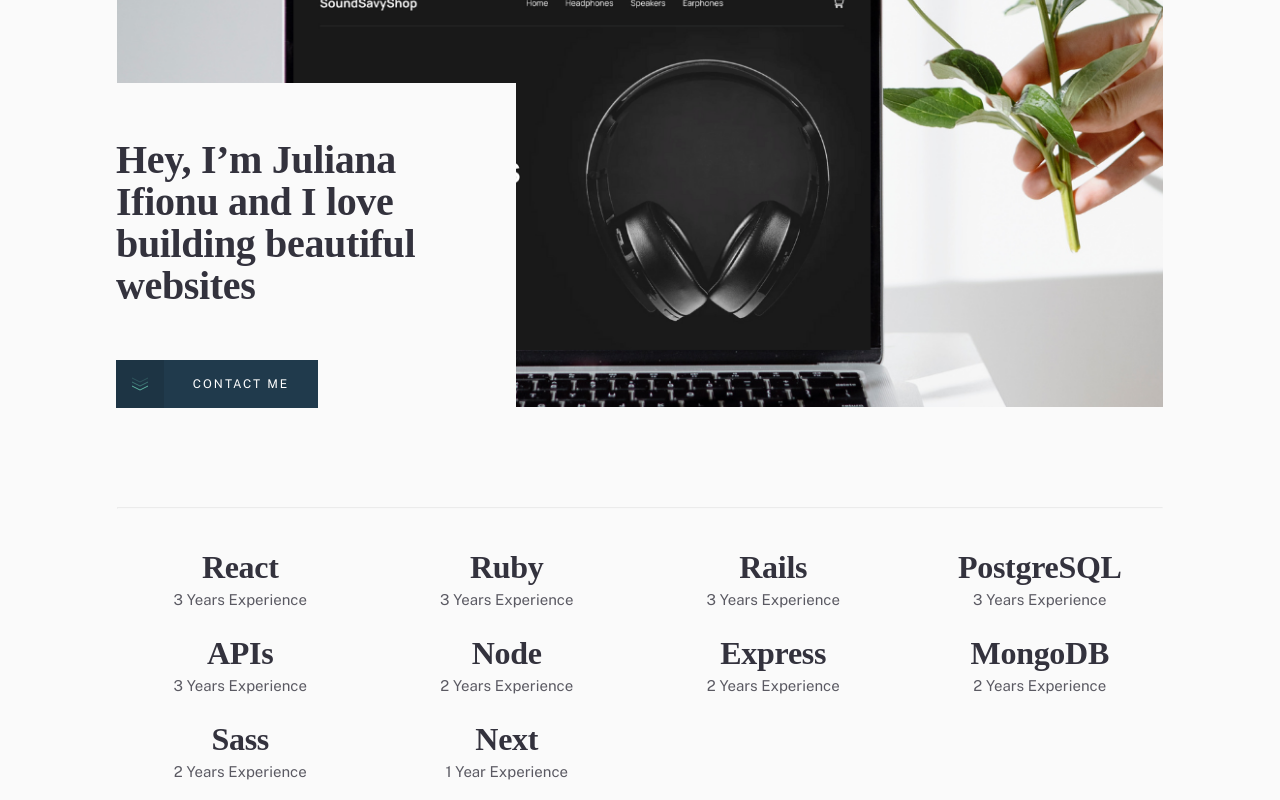
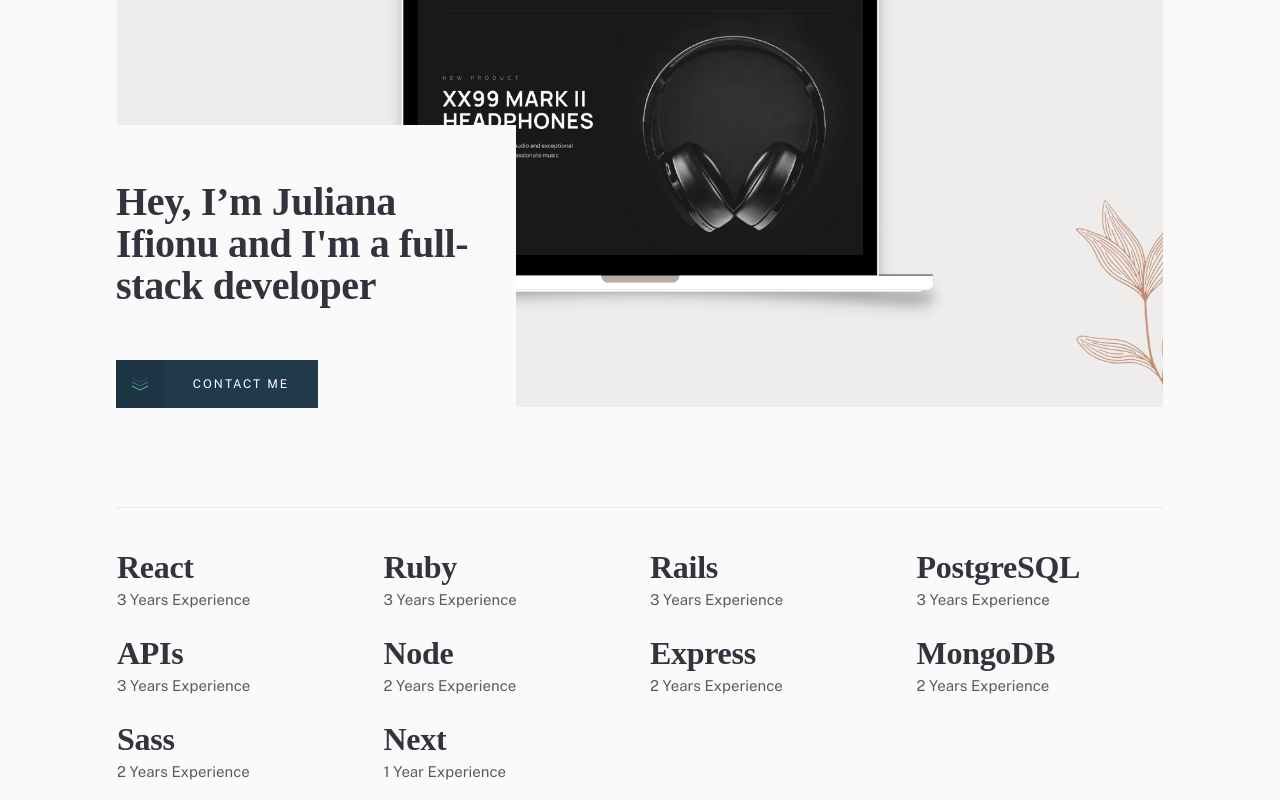
Before and after one commit to julie-ify/portfolio-website, a React (Create React App) app: page / in a window 1280 px wide. Shown: the part 320-1120 px from the top of the page. Built offline with nearby package versions, Linux system fonts and the light colour scheme; a web font is replaced by a local one.

Commit message:
Design homepage hero image

```diff
--- a/src/pages/Home.jsx
+++ b/src/pages/Home.jsx
@@ -18,7 +18,7 @@ function Home({ toggleMenu, isMenuOpen }) {
 							<div className="Home-image"></div>
 							<div className="Home-hero-grid">
 								<h1 className="Main-text">
-									Hey, I’m Juliana Ifionu and I love building beautiful websites
+									Hey, I’m Juliana Ifionu and I'm a full-stack developer
 								</h1>
 								<ColorButton text={'Contact me'} icon={true} />
 							</div>
--- a/src/styles/Home.scss
+++ b/src/styles/Home.scss
@@ -9,7 +9,7 @@
 }
 
 .Home-image {
-	background: url('../images/homepage/desktop/soundsavvy-hero@2x.png'),
+	background: url('../images/homepage/desktop/homepage-hero.png'),
 		no-repeat;
 	background-position: center;
 	background-size: cover;
@@ -119,7 +119,7 @@
 	}
 
 	.Home-image {
-		background: url('../images/homepage/desktop/soundsavvy-hero@2x.png'),
+		background: url('../images/homepage/desktop/homepage-hero.png'),
 			no-repeat;
 		background-position: center;
 		background-size: cover;
@@ -202,7 +202,7 @@
 	}
 
 	.Home-image {
-		background: url('../images/homepage/desktop/soundsavvy-hero@2x.png'),
+		background: url('../images/homepage/desktop/homepage-hero.png'),
 			no-repeat;
 		background-position: center;
 		background-size: cover;
--- a/src/styles/Skills.scss
+++ b/src/styles/Skills.scss
@@ -3,8 +3,8 @@
 .Skills-wrapper {
 	display: grid;
 	grid-template-columns: 1fr 1fr;
-	align-items: center;
-	justify-content: center;
+	align-items: flex-start;
+	justify-content: flex-start;
 	gap: 20px;
 	margin: 40px 0 70px;
 }
@@ -12,7 +12,7 @@
 .Skill-set {
 	display: flex;
 	flex-direction: column;
-	align-items: center;
+	align-items: flex-start;
 	justify-content: center;
 }
 
```
Also changed, not shown: src/images/homepage/desktop/homepage-hero.png (added).
